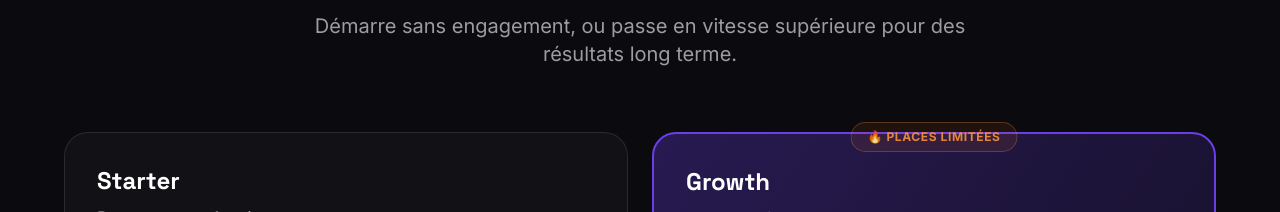
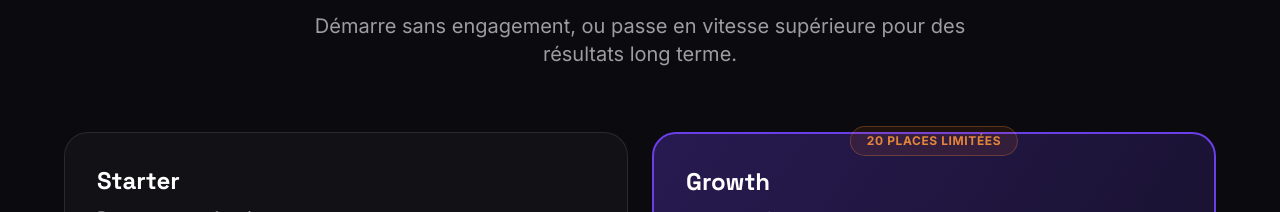
Before and after one commit to DigitalPulseAgency/SITE-AGENCE-definitif, a React (Vite) app: page /reseaux-sociaux in a window 1280 px wide. Shown: the part 1400-1612 px from the top of the page. Built offline with nearby package versions, Linux system fonts and the light colour scheme.

Commit message:
fix(growth): badge 20 places limitées + position visible

```diff
--- a/src/pages/ReseauxSociaux.jsx
+++ b/src/pages/ReseauxSociaux.jsx
@@ -118,8 +118,8 @@ export default function ReseauxSociaux() {
             {/* OFFRE GROWTH (PLACES LIMITÉES) */}
             <div className="bg-gradient-to-br from-[#6B3FE8]/30 to-[#6B3FE8]/5 border-2 border-[#6B3FE8] rounded-3xl p-8 flex flex-col relative">
               {/* Badge urgence */}
-              <div className="absolute -top-3 left-1/2 -translate-x-1/2 bg-orange-500/10 border border-orange-400/30 text-orange-400 text-xs font-bold uppercase tracking-wider px-4 py-1.5 rounded-full whitespace-nowrap animate-pulse">
-                🔥 PLACES LIMITÉES
+              <div className="absolute -top-2 left-1/2 -translate-x-1/2 bg-orange-500/10 border border-orange-400/30 text-orange-400 text-xs font-bold uppercase tracking-wider px-4 py-1.5 rounded-full whitespace-nowrap animate-pulse">
+                20 PLACES LIMITÉES
               </div>
 
               <div className="mb-6">
```
